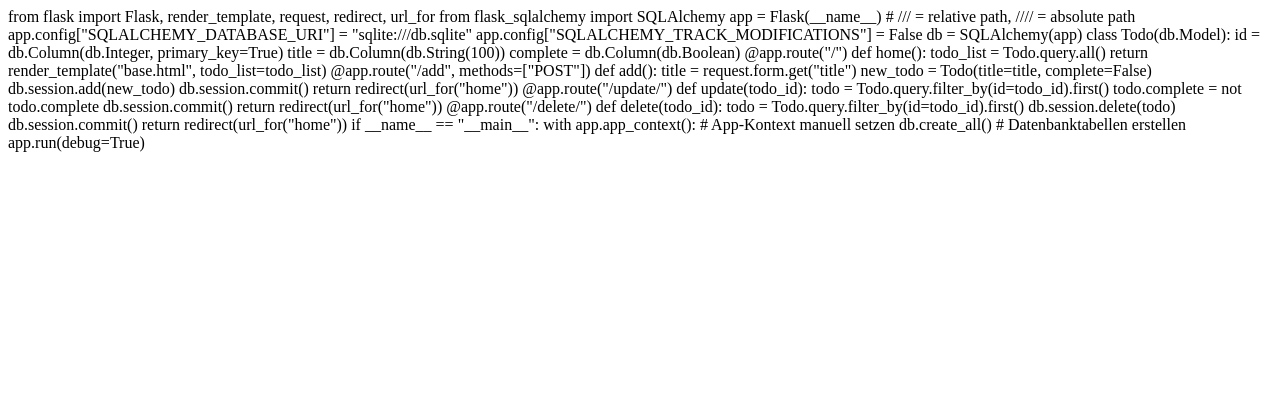
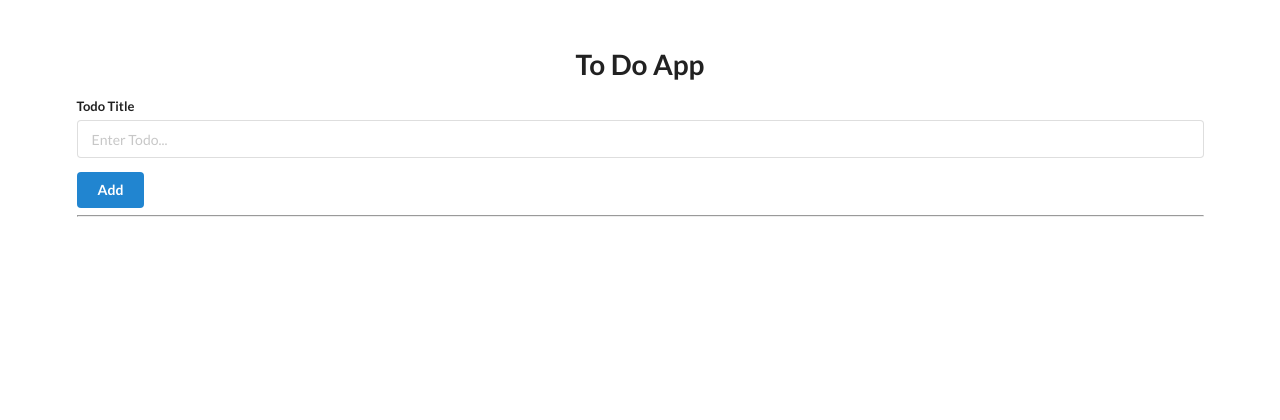
Before and after one commit to Saadu02/LBM324, a Flask app: page / in a window 1280 px wide. Shown: the top 420 px of the page. Before the commit the page ends 152 px from the top, so only its background shows below. Run offline with Flask 3, Linux system fonts and the light colour scheme.

Commit message:
Update base.html

```diff
--- a/templates/base.html
+++ b/templates/base.html
@@ -1,52 +1,44 @@
-from flask import Flask, render_template, request, redirect, url_for
-from flask_sqlalchemy import SQLAlchemy
+<!DOCTYPE html>
+<html lang="en">
 
-app = Flask(__name__)
+<head>
+    <meta charset="UTF-8">
+    <meta name="viewport" content="width=device-width, initial-scale=1.0">
+    <title>Todo App</title>
 
-# /// = relative path, //// = absolute path
-app.config["SQLALCHEMY_DATABASE_URI"] = "sqlite:///db.sqlite"
-app.config["SQLALCHEMY_TRACK_MODIFICATIONS"] = False
-db = SQLAlchemy(app)
+    <link rel="stylesheet" href="https://cdn.jsdelivr.net/npm/semantic-ui@2.4.2/dist/semantic.min.css">
+    <script src="https://cdn.jsdelivr.net/npm/semantic-ui@2.4.2/dist/semantic.min.js"></script>
+</head>
 
+<body>
+    <div style="margin-top: 50px;" class="ui container">
+        <h1 class="ui center aligned header">To Do App</h1>
 
-class Todo(db.Model):
-    id = db.Column(db.Integer, primary_key=True)
-    title = db.Column(db.String(100))
-    complete = db.Column(db.Boolean)
+        <form class="ui form" action="/add" method="post">
+            <div class="field">
+                <label>Todo Title</label>
+                <input type="text" name="title" placeholder="Enter Todo..."><br>
+            </div>
+            <button class="ui blue button" type="submit">Add</button>
+        </form>
 
+        <hr>
 
-@app.route("/")
-def home():
-    todo_list = Todo.query.all()
-    return render_template("base.html", todo_list=todo_list)
+        {% for todo in todo_list %}
+        <div class="ui segment">
+            <p class="ui big header">{{todo.id }} | {{ todo.title }}</p>
 
+            {% if todo.complete == False %}
+            <span class="ui gray label">Not Complete</span>
+            {% else %}
+            <span class="ui green label">Completed</span>
+            {% endif %}
 
-@app.route("/add", methods=["POST"])
-def add():
-    title = request.form.get("title")
-    new_todo = Todo(title=title, complete=False)
-    db.session.add(new_todo)
-    db.session.commit()
-    return redirect(url_for("home"))
+            <a class="ui blue button" href="/update/{{ todo.id }}">Update</a>
+            <a class="ui red button" href="/delete/{{ todo.id }}">Delete</a>
+        </div>
+        {% endfor %}
+    </div>
+</body>
 
-
-@app.route("/update/<int:todo_id>")
-def update(todo_id):
-    todo = Todo.query.filter_by(id=todo_id).first()
-    todo.complete = not todo.complete
-    db.session.commit()
-    return redirect(url_for("home"))
-
-
-@app.route("/delete/<int:todo_id>")
-def delete(todo_id):
-    todo = Todo.query.filter_by(id=todo_id).first()
-    db.session.delete(todo)
-    db.session.commit()
-    return redirect(url_for("home"))
-
-
-if __name__ == "__main__":
-    with app.app_context():  # App-Kontext manuell setzen
-        db.create_all()  # Datenbanktabellen erstellen
-    app.run(debug=True)
+</html>
```
